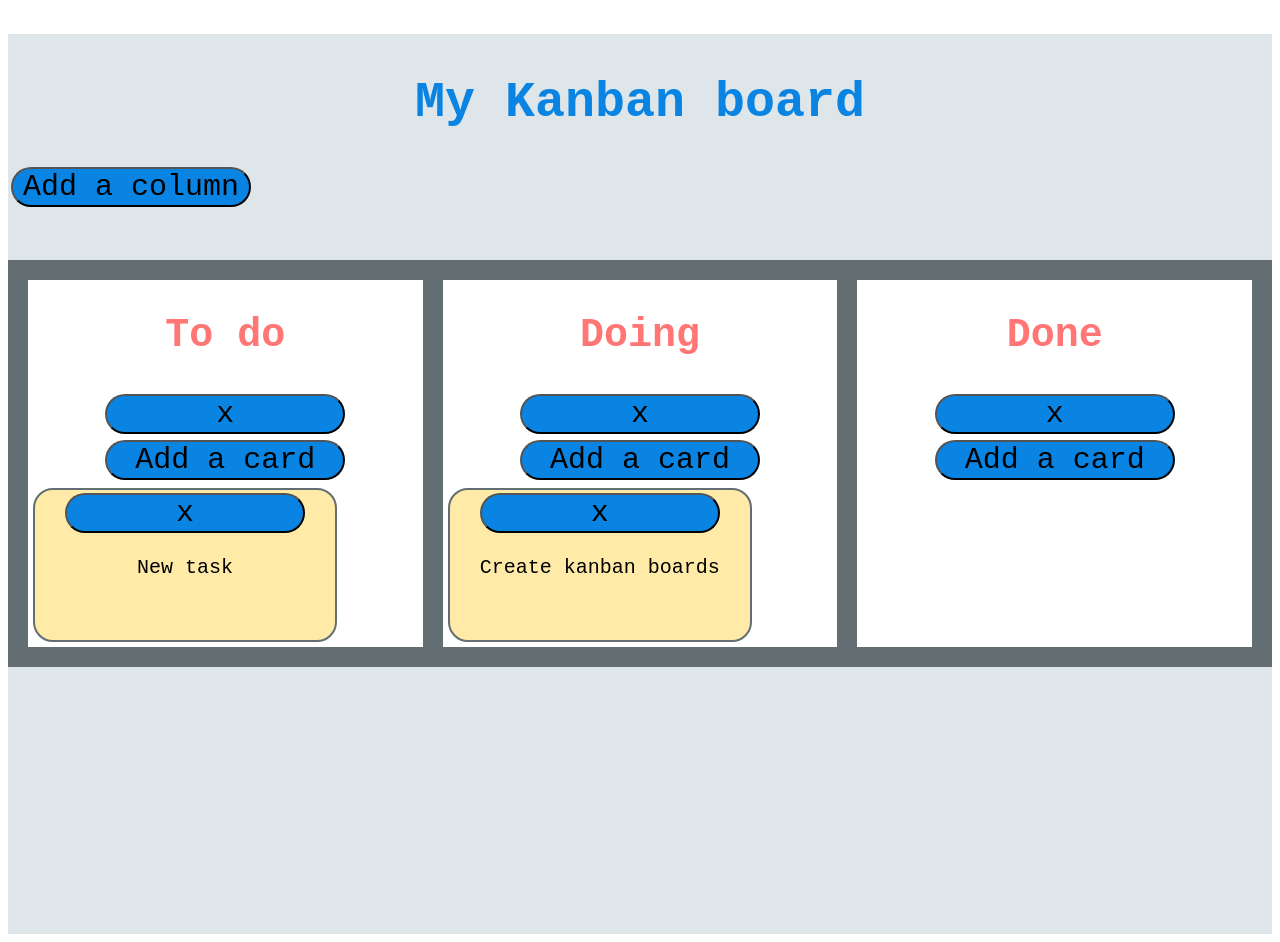
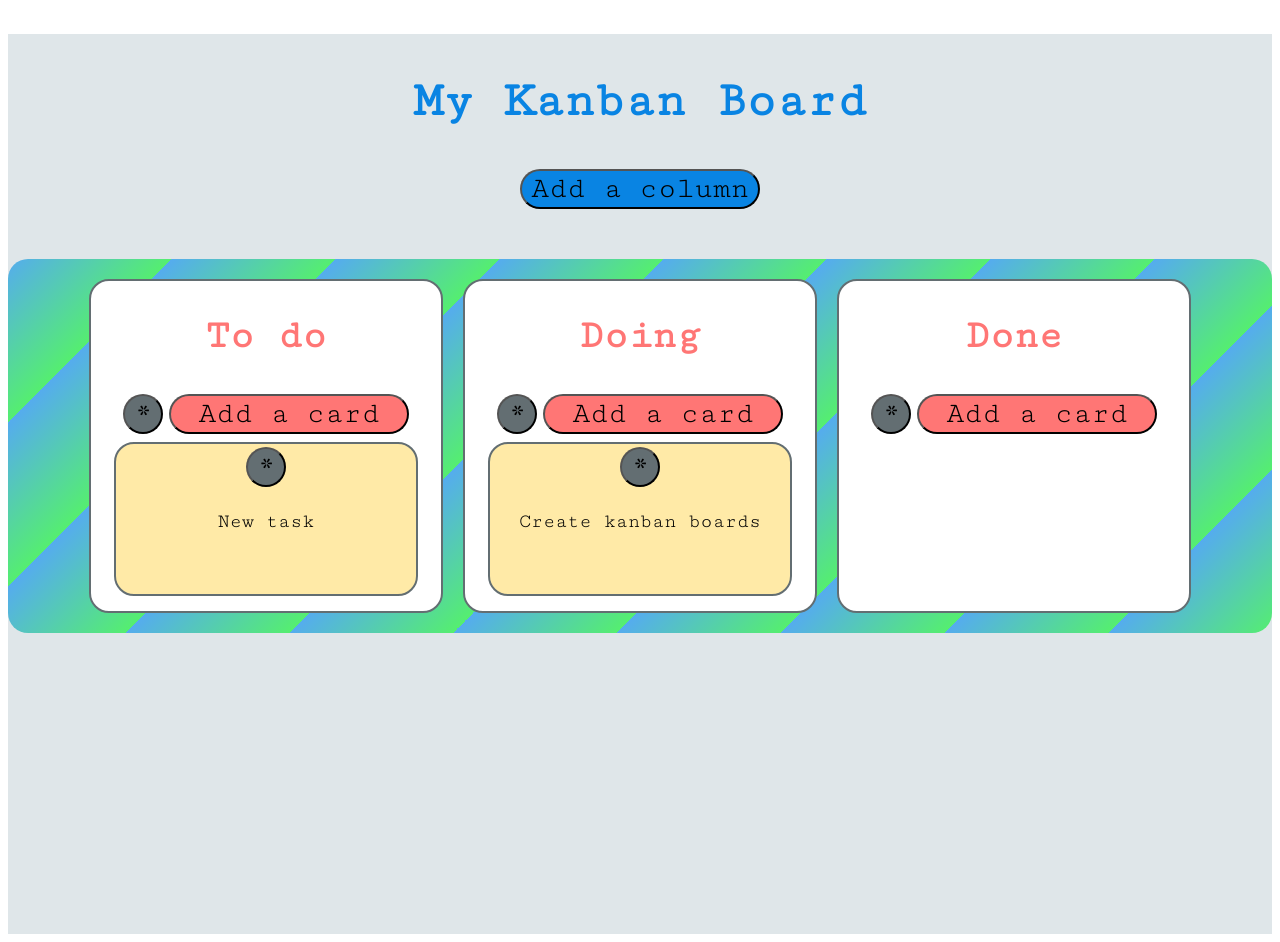
Before and after one commit to MagdaGresk/Project11_6, a website: page index.html in a window 1280 px wide. Drawn offline with nearby package versions, Linux system fonts and the light colour scheme.

Commit message:
Modify scss html and js files

```diff
--- a/index.html
+++ b/index.html
@@ -3,12 +3,13 @@
 <head>
     <meta charset="utf-8">
     <title>Kanban board</title>
+    <link href="https://fonts.googleapis.com/css?family=Cutive+Mono" rel="stylesheet" type="text/css">
     <link rel="stylesheet" href="css/style.css">
 </head>
 <body>
 
 	<div id="board" class="board">
-        <h1>My Kanban board</h1>
+        <h1>My Kanban Board</h1>
         <button class="create-column">Add a column</button>
         <div class="column-container"></div>
 	</div>
--- a/js/scripts.js
+++ b/js/scripts.js
@@ -19,7 +19,7 @@ $(function() {
 		    var $column = $('<div>').addClass('column')
 		    var $columnTitle = $('<h2>').addClass('column-title').text(self.name)
 		    var $columnCardList = $('<ul>').addClass('column-card-list')
-		    var $columnDelete = $('<button>').addClass('btn-delete').text('x')
+		    var $columnDelete = $('<button>').addClass('btn-delete').text('*')
 		    var $columnAddCard = $('<button>').addClass('add-card').text('Add a card')
 
 		    // ADDING EVENTS
@@ -31,21 +31,21 @@ $(function() {
 		    })
 		    // CONSTRUCTION COLUMN ELEMENT
 		    $column.append($columnTitle)
-		        .append($columnDelete)
+				.append($columnDelete)
 		        .append($columnAddCard)
 		        .append($columnCardList)
 
 		    // RETURN OF CREATED COLUMN
-		    	return $column
+		    return $column
 		}
 	}
 
 	Column.prototype = {
 	    addCard: function(card) {
-	      this.$element.children('ul').append(card.$element)
+	    	this.$element.children('ul').append(card.$element)
 	    },
 	    removeColumn: function() {
-	      this.$element.remove()
+	    	this.$element.remove()
 	    }
 	}
 
@@ -59,7 +59,7 @@ $(function() {
 		    // CREATING THE BLOCKS
 		    var $card = $('<li>').addClass('card')
 		    var $cardDescription = $('<p>').addClass('card-description').text(self.description)
-		    var $cardDelete = $('<button>').addClass('btn-delete').text('x')
+		    var $cardDelete = $('<button>').addClass('btn-delete').text('*')
 
 		    // BINDING TO CLICK EVENT
 		    $cardDelete.click(function(){
--- a/sass/style.scss
+++ b/sass/style.scss
@@ -22,26 +22,34 @@ $yellow: #ffeaa7;
 }
 
 button {
-	background-color: $blue;
-	border-radius: 20px;
 	font-family: $fonts;
 	font-size: 30px;
 	height: 40px;
-	margin: 3px;
 	text-align: center;
-	width: 240px;
-	.btn-delete {
+	&.create-column {
+		background-color: $blue;
+		border-radius: 20px;
+		display: block;
+		margin: 40px auto;
+		width: 240px;
+	}
+	&.btn-delete {
 		background-color: $grey;
 		border-radius: 90px;
+		margin: 3px;
 		width: 40px;
 	}
-	.add-card {
+	&.add-card {
 		background-color: $red;
+		border-radius: 20px;
+		margin: 3px;
+		width: 240px;
 	}
 }
 
 .column-container {
-  	background-color: $grey;
+  	background: repeating-linear-gradient(-45deg, #55ee70 40%, #55acee 50%);
+  	border-radius: 20px;
   	display: flex;
   	height: auto;
     justify-content: center;
@@ -53,10 +61,14 @@ button {
 
 .column {
 	background-color: white;
+	border: 2px solid $grey;
+	border-radius: 20px;
 	font-family: $fonts;
 	margin: 10px;
 	min-width: 300px;
+	padding-bottom: 10px;
 	text-align: center;
+	width: 350px;
 	ul {
 		list-style-type: none;
 		margin: 0;
@@ -71,10 +83,21 @@ button {
 		border: 2px solid $grey;
 		border-radius: 20px;
 		height: 150px;
-		margin: 5px;
+		margin: 5px auto;
 		width: 300px;
 	}
 	p {
 		font-size: 20px;
 	}
 }
+
+@media (max-width: 768px) {
+	.column-container {
+		display: block;
+		margin: 0 auto;
+	}
+	.column {
+		display: block;
+		margin: 10px auto;
+	}
+}
```
Also changed, not shown: css/style.css, 1 other file.
